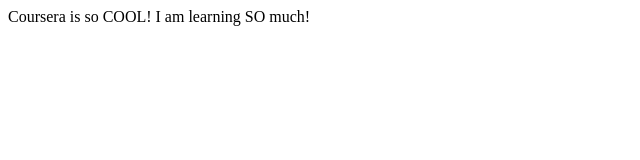
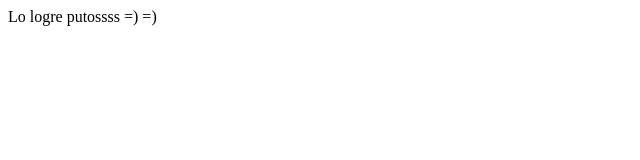
Before and after one commit to fredireedi/NEMO-GITHUB, a plain HTML site: page module2-solution/index-Nemo.html in a window 1280 px wide. Shown: the whole page, without its empty margins (0-640 px from the left). Drawn offline with Linux system fonts and the light colour scheme.

Commit message:
small modified

```diff
--- a/module2-solution/index-Nemo.html
+++ b/module2-solution/index-Nemo.html
@@ -5,6 +5,6 @@
   <title>Coursera is Cool!</title>
 </head>
 <body>
-Coursera is so COOL! I am learning SO much!
+Lo logre putossss =) =)
 </body>
 </html>
```
